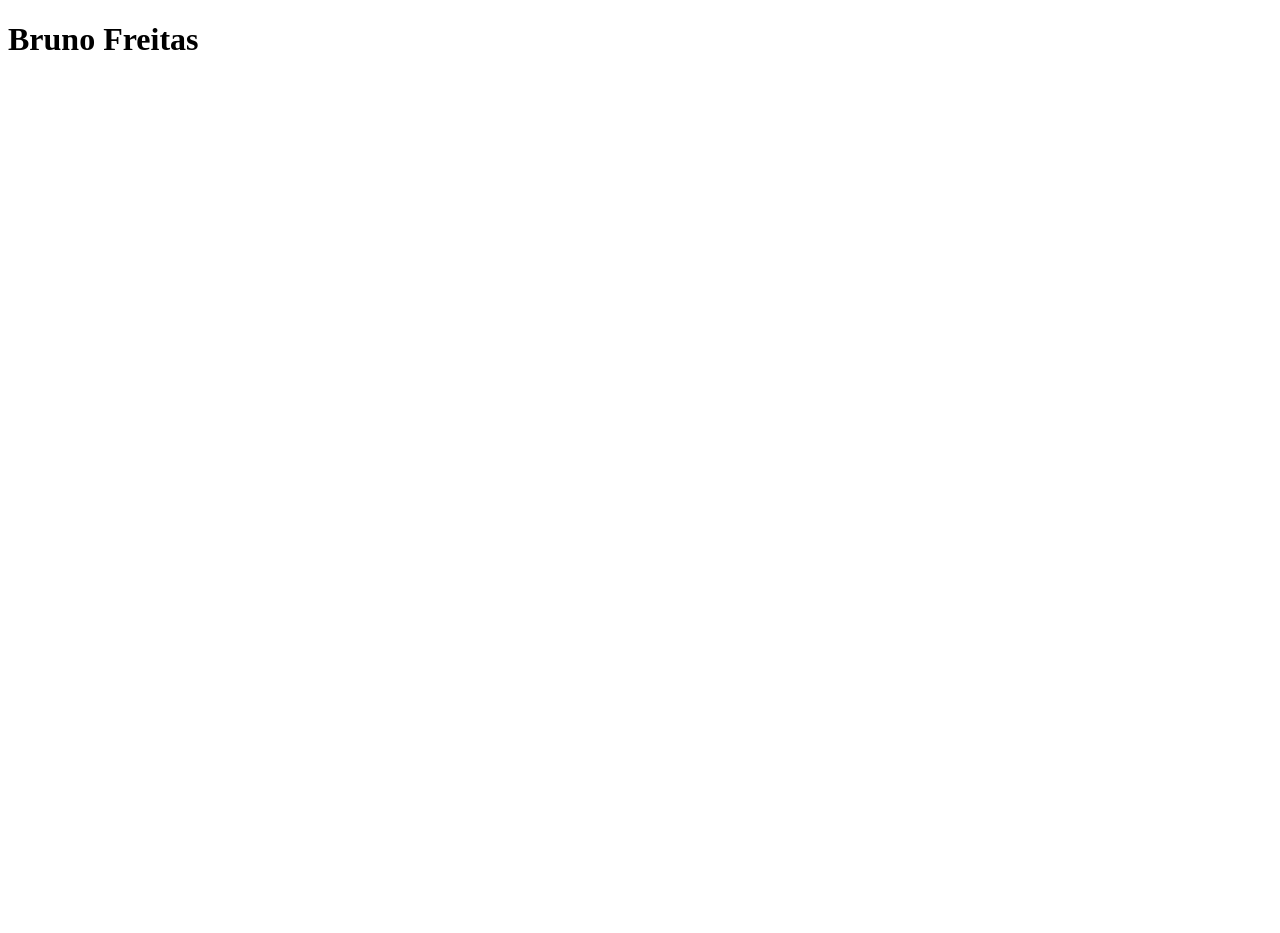
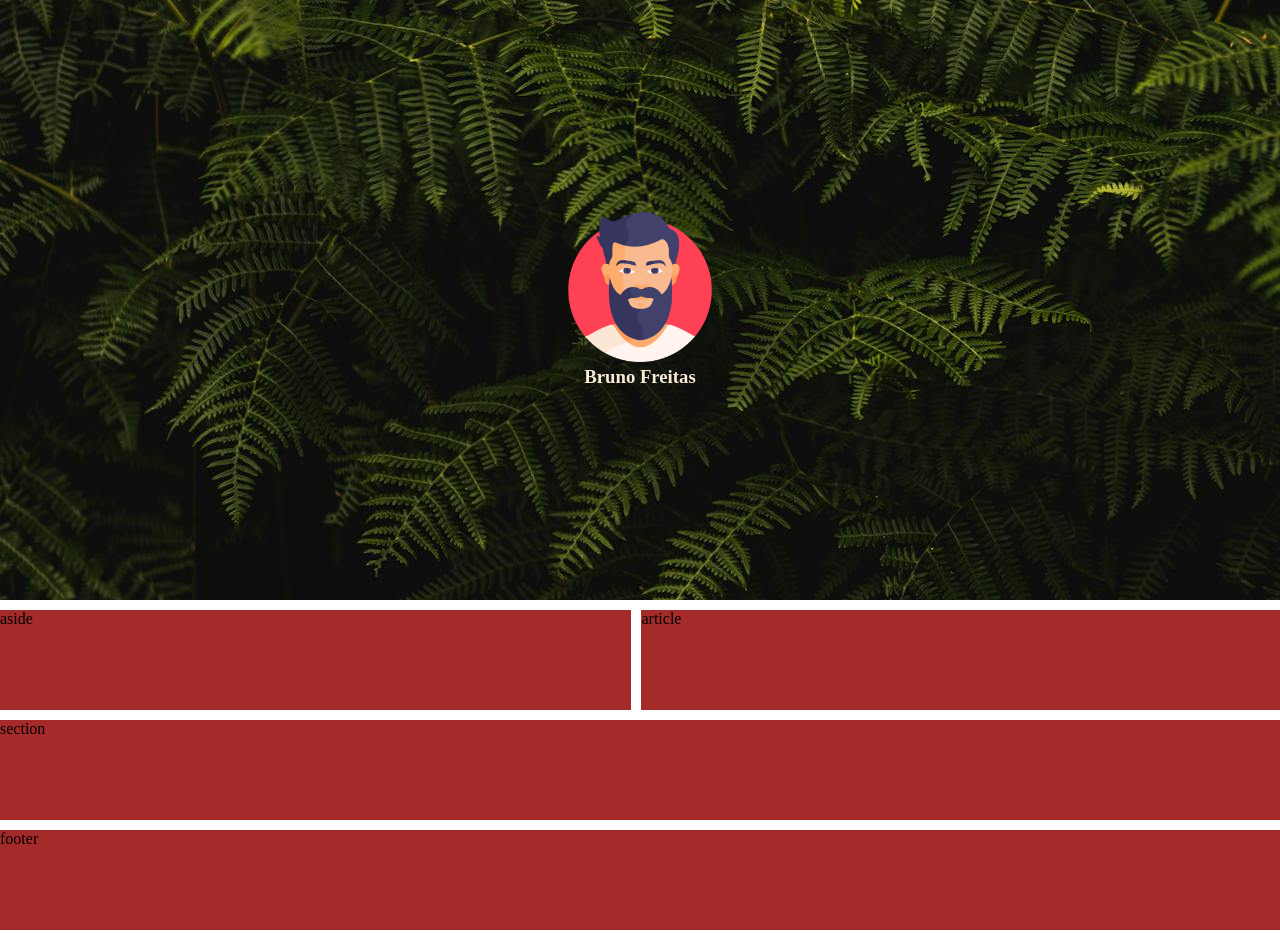
Before and after one commit to SrNubba/Projeto-PortifolioMe, a plain HTML site: page main/index.html in a window 1280 px wide. Shown: the top 933 px of the page. Drawn offline with Linux system fonts and the light colour scheme.

Commit message:
header concluido

```diff
--- a/main/index.html
+++ b/main/index.html
@@ -7,9 +7,20 @@
     <link rel="stylesheet" href="style.css">
 </head>
 <body>
+    <div id="header">
+        <header class="header">
+            <div class="profile">
+                <img src="imagens/man.png" alt="profile">
+                <h3>Bruno Freitas</h3>
+            </div>
+        </header>
+        <aside>aside</aside>
+        <article>article</article>
+        <section>section</section>
+        <footer>footer</footer>
 
-    <h1>Bruno Freitas</h1>
-    <p>Este vai ser meu primeiro Portifolio</p>
+
+    </div>
 
     <script src="script.js"></script>
 </body>
--- a/main/style.css
+++ b/main/style.css
@@ -1,4 +1,56 @@
 * {
-    width: 100vh;
-    height: 100vw;
+    margin: 0;
+    padding: 0;
 }
+
+#header {
+    display: grid;
+    grid-template-areas:
+    'header header'
+    'aside article'
+    'section section'
+    'footer footer'
+    ;
+    gap: 10px;
+    grid-auto-rows: 600px 100px 100px 100px;
+}
+
+
+.header {
+    background-image: url(imagens/pexels-sebastians-1276518\ \(1\).jpg);
+    grid-area: header;
+    text-align: center;
+    display: flex;
+    justify-content: center;
+    align-items: center;
+}
+
+aside {
+    grid-area: aside;
+    background-color: brown;
+}
+
+article {
+    grid-area: article;
+    background-color: brown;
+}
+
+section {
+    grid-area: section;
+    background-color: brown;
+}
+
+footer {
+    grid-area: footer;
+    background-color: brown;
+}
+
+img {
+    width: 150px;
+}
+
+.profile {
+    width: 150px;
+    color:antiquewhite;
+
+}
```
Also changed, not shown: main/imagens/man.png (added), main/imagens/pexels-sebastians-1276518 (1).jpg (added), 1 other file.
